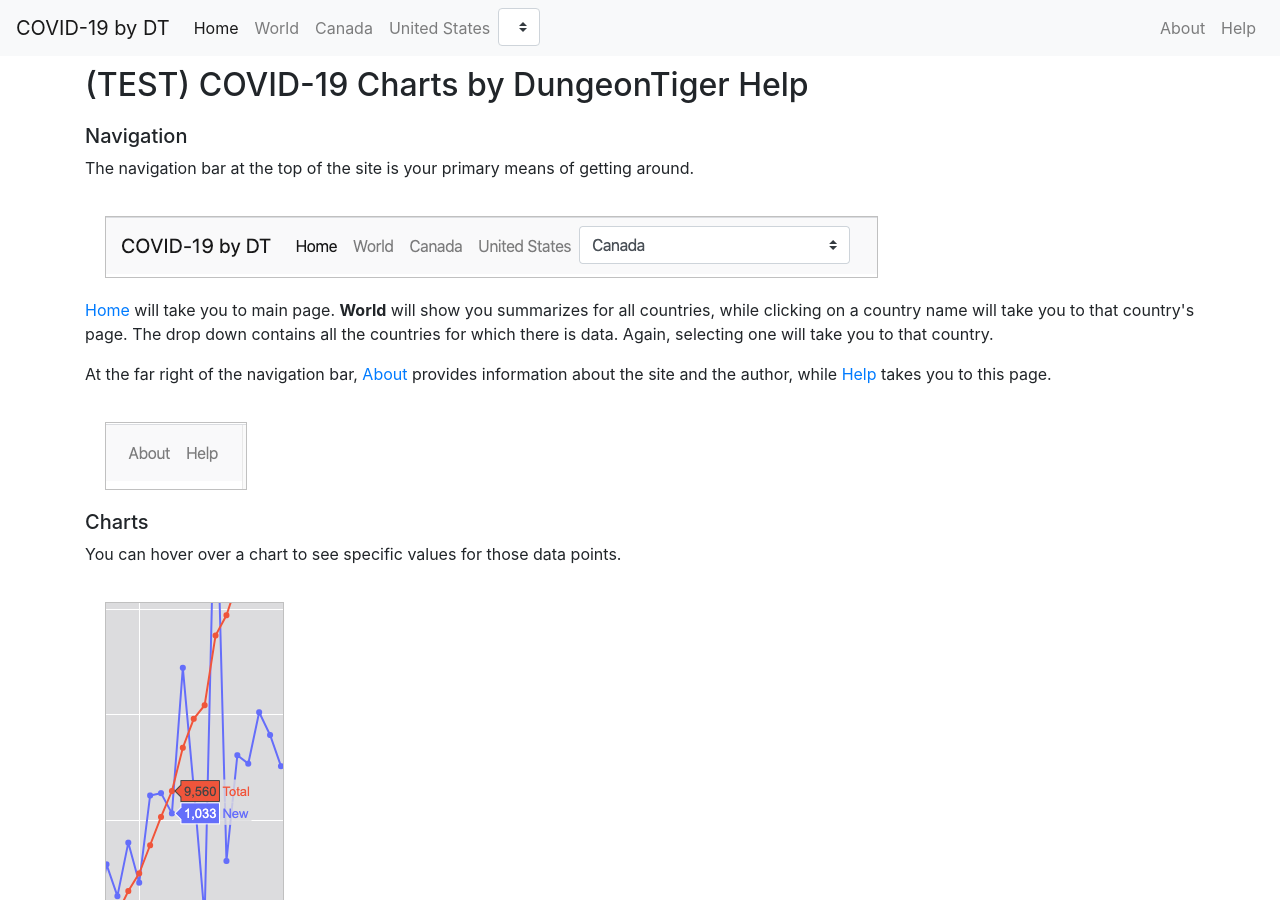
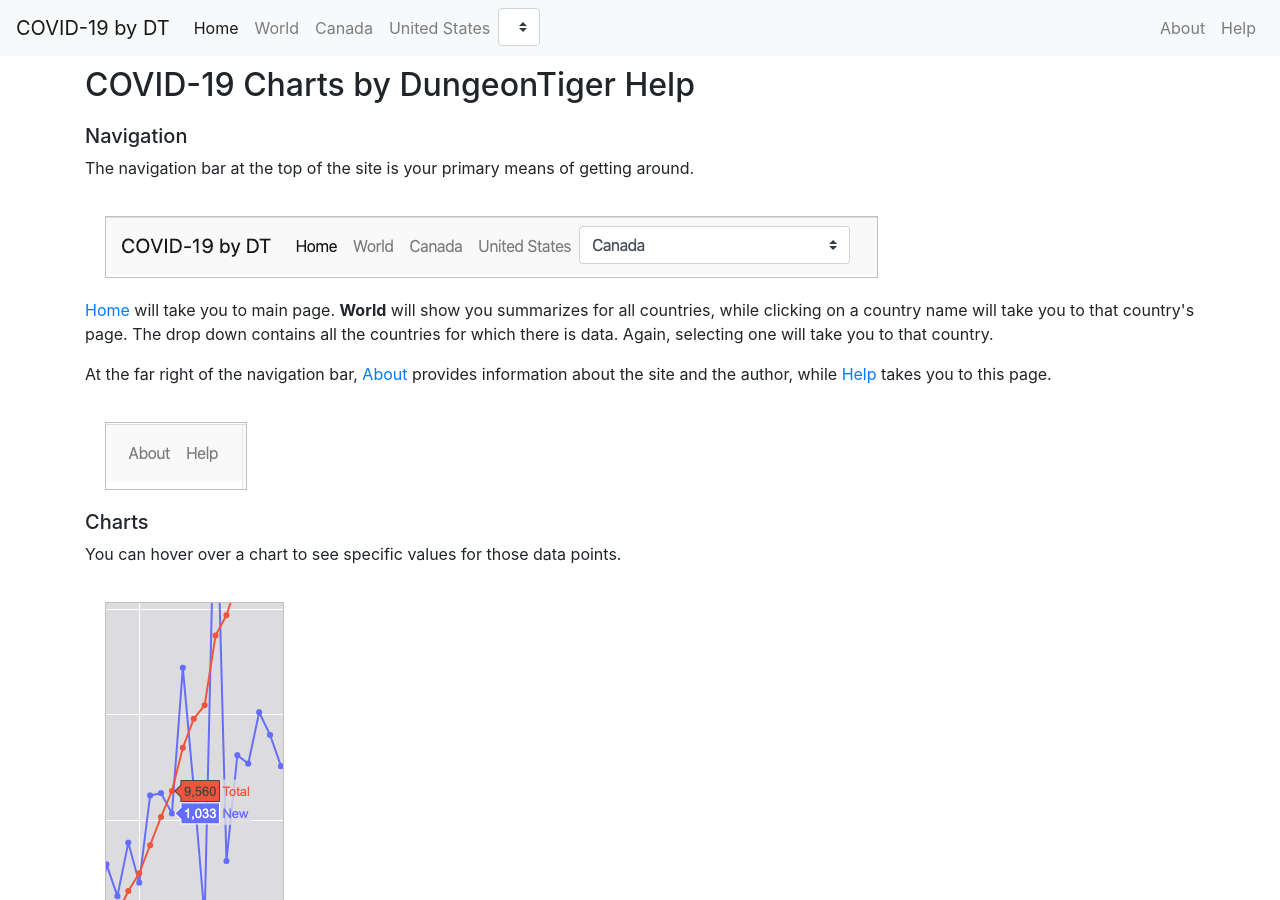
Before and after one commit to dungeontiger/dungeontiger.github.io, a Jekyll site: the page built from help.html, in a window 1280 px wide and 900 px high. Built offline with Jekyll 4.4.1, drawn with Linux system fonts in a browser that asks for light colours; nearby versions of some CDN libraries; a script that is not in the unit is left out; comment, search, counter and statistics services are not loaded.

Commit message:
fixed help title

```diff
--- a/help.html
+++ b/help.html
@@ -2,7 +2,7 @@
 layout: default
 title: COVID-19 Charts
 ---
-      <h2 style="margin-top:10px;">(TEST) COVID-19 Charts by DungeonTiger Help</h2>
+      <h2 style="margin-top:10px;">COVID-19 Charts by DungeonTiger Help</h2>
       <h5 style="margin-top:20px;">Navigation</h5>
       <p>The navigation bar at the top of the site is your primary means of getting around.</p>
       <img style="margin:20px;border:solid silver 1px" src='images/navbar.png'/>
```
